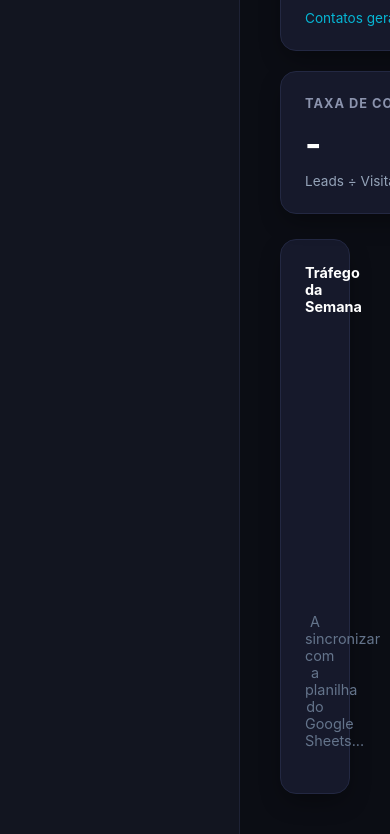
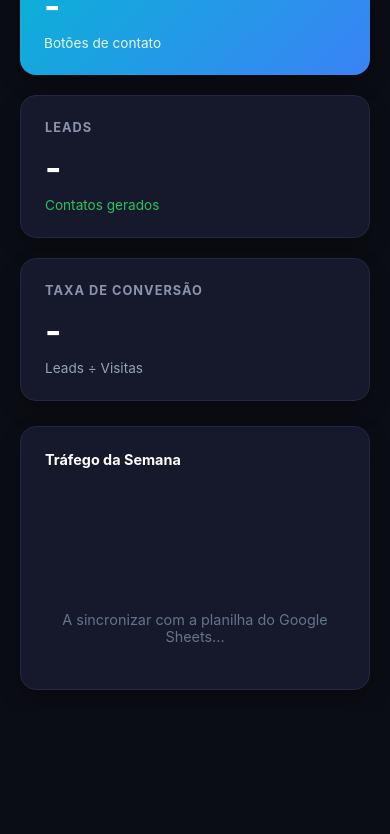
Before and after one commit to felippemouraphotografia-dev/dashboard-landing-page, a plain HTML site: page index.html in a window 390 px wide. Shown: the part 627-1461 px from the top of the page. After the commit the page ends 1337 px from the top, so only its background shows below. Drawn offline with Linux system fonts and the light colour scheme.

Commit message:
Update style.css

```diff
--- a/style.css
+++ b/style.css
@@ -7,18 +7,17 @@
 }
 
 body {
-    background-color: #0b0d14; /* Fundo escuro profundo idêntico ao modelo */
+    background-color: #0b0d14;
     color: #e2e8f0;
     min-height: 100vh;
 }
 
-/* Layout Principal (Sidebar + Conteúdo lado a lado) */
 .app-container {
     display: flex;
     min-height: 100vh;
 }
 
-/* --- SIDEBAR LATERAL --- */
+/* --- SIDEBAR --- */
 .sidebar {
     width: 240px;
     background-color: #121520;
@@ -71,7 +70,6 @@ body {
     overflow-y: auto;
 }
 
-/* Cabeçalho */
 header {
     display: flex;
     justify-content: space-between;
@@ -105,11 +103,10 @@ header p {
     transition: opacity 0.2s;
 }
 
-#refresh-btn:hover {
-    opacity: 0.9;
-}
+#refresh-btn:hover { opacity: 0.9; }
+#refresh-btn:disabled { opacity: 0.6; cursor: wait; }
 
-/* --- GRID DE CARTÕES LADO A LADO --- */
+/* --- GRID DE CARTÕES --- */
 .dashboard-grid {
     display: grid;
     grid-template-columns: repeat(auto-fit, minmax(240px, 1fr));
@@ -132,27 +129,6 @@ header p {
     border-color: #7c3aed;
 }
 
-/* Cartões com Gradientes Coloridos (como na imagem) */
-.card.gradient-purple {
-    background: linear-gradient(135deg, #7c3aed 0%, #db2777 100%);
-    border: none;
-}
-
-.card.gradient-cyan {
-    background: linear-gradient(135deg, #06b6d4 0%, #3b82f6 100%);
-    border: none;
-}
-
-.card.gradient-purple h3, .card.gradient-purple .value, .card.gradient-purple p,
-.card.gradient-cyan h3, .card.gradient-cyan .value, .card.gradient-cyan p {
-    color: #ffffff;
-}
-
-.card.gradient-purple p, .card.gradient-cyan p {
-    opacity: 0.9;
-}
-
-/* Caixas bem definidas standard */
 .card h3 {
     font-size: 0.8rem;
     text-transform: uppercase;
@@ -168,13 +144,32 @@ header p {
     margin-bottom: 8px;
 }
 
-.card p {
+.card .desc {
     font-size: 0.85rem;
     color: #06b6d4;
 }
 
-.card .status-stable {
-    color: #94a3b8;
+.card .status-up { color: #22c55e; }
+.card .status-stable { color: #94a3b8; }
+
+/* Cartões com gradiente */
+.card.gradient-purple {
+    background: linear-gradient(135deg, #7c3aed 0%, #db2777 100%);
+    border: none;
+}
+
+.card.gradient-cyan {
+    background: linear-gradient(135deg, #06b6d4 0%, #3b82f6 100%);
+    border: none;
+}
+
+.card.gradient-purple h3, .card.gradient-purple .value, .card.gradient-purple .desc,
+.card.gradient-cyan h3, .card.gradient-cyan .value, .card.gradient-cyan .desc {
+    color: #ffffff;
+}
+
+.card.gradient-purple .desc, .card.gradient-cyan .desc {
+    opacity: 0.9;
 }
 
 /* --- SEÇÃO INFERIOR --- */
@@ -198,3 +193,38 @@ header p {
     padding: 20px 0;
     text-align: center;
 }
+
+#trafficChart {
+    width: 100%;
+    height: auto;
+    display: block;
+    margin-bottom: 10px;
+}
+
+/* --- RESPONSIVO --- */
+@media (max-width: 768px) {
+    .app-container { flex-direction: column; }
+    .sidebar {
+        width: 100%;
+        border-right: none;
+        border-bottom: 1px solid #1e2235;
+        padding: 20px;
+    }
+    .main-content { padding: 20px; }
+    header { flex-direction: column; align-items: flex-start; gap: 15px; }
+}
+/* Ajustes para o HTML semântico */
+.nav-section ul {
+    list-style: none;
+    display: flex;
+    flex-direction: column;
+    gap: 8px;
+}
+
+.sidebar a { display: block; }
+
+.nav-title { font-weight: 400; }
+
+hgroup p { margin: 4px 0 0; }
+
+figure { margin: 0; }
```
